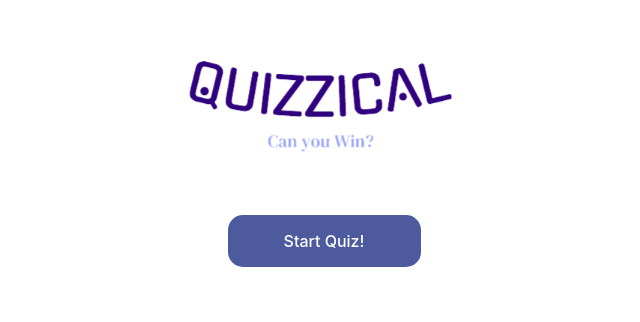
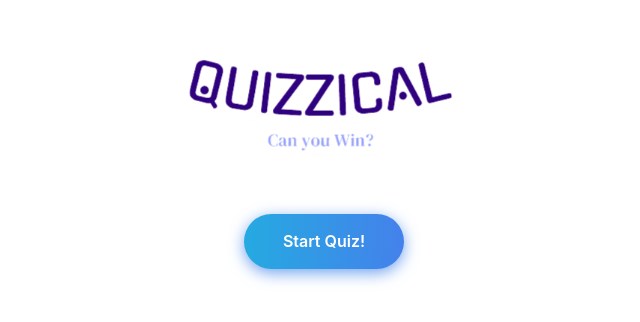
Before and after one commit to Harsh8867/Quizzies, a React (Vite) app: page / in a window 1280 px wide. Shown: the part 258-580 px from the top of the page, without its empty margins (316-956 px from the left). Built offline with nearby package versions, Linux system fonts and the light colour scheme.

Commit message:
Quizzical first screen

```diff
--- a/src/App.css
+++ b/src/App.css
@@ -18,12 +18,54 @@
   padding: 2em;
 }
 
-.quizBtn {
-  width: 193px;
-height: 52px;
-left: 179px;
-top: 314px;
-color: white;
-background: #4D5B9E;
-border-radius: 15px;
+.bn632-hover {
+  width: 160px;
+  font-size: 16px;
+  font-weight: 600;
+  color: #fff;
+  cursor: pointer;
+  height: 55px;
+  text-align:center;
+  border: none;
+  background-size: 300% 100%;
+  border-radius: 50px;
+  moz-transition: all .4s ease-in-out;
+  -o-transition: all .4s ease-in-out;
+  -webkit-transition: all .4s ease-in-out;
+  transition: all .4s ease-in-out;
 }
+
+.bn632-hover:hover {
+  background-position: 100% 0;
+  moz-transition: all .4s ease-in-out;
+  -o-transition: all .4s ease-in-out;
+  -webkit-transition: all .4s ease-in-out;
+  transition: all .4s ease-in-out;
+}
+
+.bn632-hover:focus {
+  outline: none;
+}
+
+.bn632-hover.bn26 {
+  background-image: linear-gradient(
+    to right,
+    #25aae1,
+    #4481eb,
+    #04befe,
+    #3f86ed
+  );
+  box-shadow: 0 4px 15px 0 rgba(65, 132, 234, 0.75);
+}
+
+
+.bn632-hover.bn24 {
+  background-image: linear-gradient(
+      to right,
+      #6253e1,
+      #852d91,
+      #a3a1ff,
+      #f24645
+    );
+  box-shadow: 0 4px 15px 0 rgba(126, 52, 161, 0.75);
+}
--- a/src/App.jsx
+++ b/src/App.jsx
@@ -1,21 +1,10 @@
 import { useState } from 'react'
-import quizLogo from './assets/quizzicalLogo.png'
 import './App.css'
+import Quizzies from './quiz'
 
 function App() {
-  const [count, setCount] = useState(0)
-
   return (
-    <div className="App">
-      <div>
-        <a href="https://reactjs.org" target="_blank">
-          <img src={quizLogo} className="logo react" alt="React logo" />
-        </a>
-      </div>
-      <button className="quizBtn">
-        Start Quiz!
-      </button>
-    </div>
+    <Quizzies/>
   )
 }
 
--- /dev/null
+++ b/src/quiz.jsx
@@ -0,0 +1,32 @@
+import React from "react";
+import quizLogo from './assets/quizzicalLogo.png'
+import './App.css'
+import { useEffect } from "react";
+
+export default function Quizzies (){
+    let startQuiz = true;
+     function changeQuizState(){
+        startQuiz = false
+        console.log("working")
+     }
+
+    return (
+        startQuiz  ?
+        <div className="App">
+        <div>
+          <a href="https://reactjs.org" target="_blank">
+            <img src={quizLogo} className="logo react" alt="React logo" />
+          </a>
+        </div>
+        <button className="bn632-hover bn26" onClick={changeQuizState}>
+          Start Quiz!
+        </button>
+      </div>
+      :
+      <div className="App">
+      <button className="bn632-hover bn24">
+        Start Quiz!
+      </button>
+    </div>
+    )
+}
```
